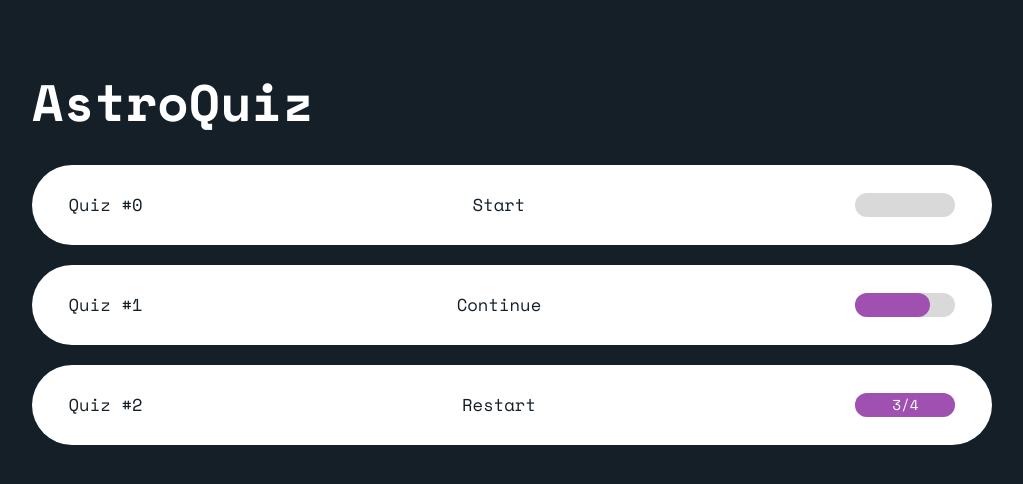
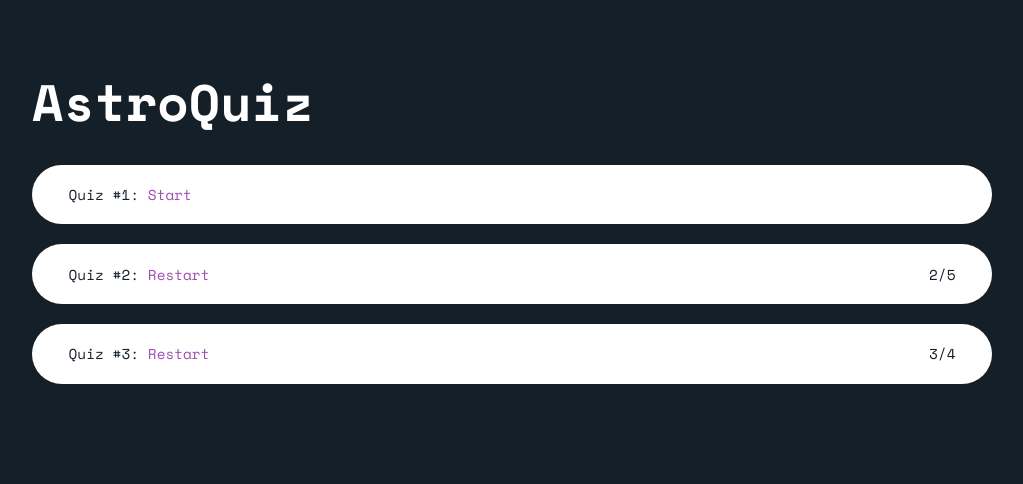
Before and after one commit to mayamolodec/astro-quiz-app, a React (Vite) app in the folder reactFirstProject/: page / in a window 1280 px wide. Shown: the top 484 px of the page, without its empty margins (128-1151 px from the left). Built offline with nearby package versions, Linux system fonts and the light colour scheme.

Commit message:
Fix quiz list page layout

```diff
--- a/reactFirstProject/src/App.jsx
+++ b/reactFirstProject/src/App.jsx
@@ -1,72 +1,53 @@
-import { useState } from 'react'
-import ProgressBar from './ProgressBar'
-import { quizes } from './data.js';
+let states = [
+  {
+    id:0,
+    name: "Quiz #1",
+    questions:5,
+    score:"",
 
-
-
-
-let states = [
-
-  // Imagine we have a state, where we keep the status of each quiz.
-  // For now it's just an array of objects
-
+  },
   {
-    quizId:0,
-    currentQuestionNumber:0,
-    score:0
-  },
-
-  {
-    quizId:1,
-    currentQuestionNumber:3,
+    id:1,
+    name: "Quiz #2",
+    questions:5,
     score:2
   },
   {
-    quizId:2,
-    currentQuestionNumber:4,
+    id:2,
+    name: "Quiz #3",
+    questions: 4,
     score:3
   }
 ]
 
+function QuizButton({name, status, score}){
+  return (
+    <button onClick = {(e)=>alert(e.target.value)} key = {name} value = {name}>
+      <div>{name}:  <span style = {{color:"#9F50B1"}}>{status}</span></div>
+      <div>{score}</div>
+    </button>
+  )
+}
 
-function ListQuizes({quizList}){
-  let score = "";
+function ListQuizes(){
+  console.log(states);
+  const listQuizes = states.map(state => {
+    let status = (state.score === "") ? "Start" : "Restart";
+    let score = (state.score === "") ? "" : state.score+"/"+state.questions;
 
-  function openQuiz(e){
-    //goToQuiz
+    return(
+      <QuizButton name = {state.name} status = {status}  score={score}/>
+    );
+  });
+
+  return <div className='listQuizesContainer'>{listQuizes}</div>
   }
 
-  function restart(state){
-    score = state.score;
-    return (<>Restart</>)
-  }
-
-  const listQuizes = quizList.map(quiz =>
-    <button onClick = {openQuiz} key = {quiz.id} value = {quiz.id}>
-      <p>Quiz #{quiz.id}</p>
-
-      <p>{
-      (states[quiz.id].currentQuestionNumber == quiz.quiz.length) ? restart(states[quiz.id]):
-      (states[quiz.id].currentQuestionNumber == 0) ? "Start": "Continue"
-      }
-      </p>
-
-      <ProgressBar totalScore = {score} curQuestionId={states[quiz.id].currentQuestionNumber} questionsLength={quiz.quiz.length}/>
-   </button>
-
-    );
-
-return(
-<div className='listQuizesContainer'>{listQuizes}</div>
-)
-}
-
 function App() {
-
   return (
     <>
     <h1>AstroQuiz</h1>
-    <ListQuizes quizList={quizes}/>
+    <ListQuizes/>
     </>
   )
 }
--- a/reactFirstProject/src/ProgressBar.css
+++ /dev/null
@@ -1,16 +0,0 @@
-.container{
-    background-color: #D9D9D9;
-    color:white;
-    width: 100px;
-    border-radius: 12px;
-    height:24px;
-}
-
-.progress-bar{
-    border-radius: 12px;
-    background-color: #9F50B1;
-    height:100%;
-    transition: width 0.5s ease-in-out;
-    text-align: center;
-    line-height: 24px;
-}
--- a/reactFirstProject/src/ProgressBar.jsx
+++ /dev/null
@@ -1,15 +0,0 @@
-import './ProgressBar.css'
-export default function ProgressBar({totalScore, curQuestionId, questionsLength}){
-
-
-    return(
-        <>
-        <div class="container">
-            <div className="progress-bar" style={{ width: `${(curQuestionId / questionsLength) * 100}%` }}>
-                {(totalScore!="") && <>{totalScore}/{questionsLength}</>}
-            </div>
-        </div>
-        </>
-    );
-
-}
--- a/reactFirstProject/src/data.js
+++ b/reactFirstProject/src/data.js
@@ -75,19 +75,3 @@ const quiz_2 =[
         index: 3
     }
 ]
-
-export const quizes = [
-    {
-        id: 0,
-        quiz:quiz_1
-    },
-    {
-        id: 1,
-        quiz:quiz_2
-    },
-    {
-        id: 2,
-        quiz:quiz_1
-    }
-
-]
--- a/reactFirstProject/src/index.css
+++ b/reactFirstProject/src/index.css
@@ -49,21 +49,16 @@ h1 {
   margin-right: 20px;
 }
 
-p{
-  font-size: 1.2em;
-  padding: 0;
-}
-
 button {
   max-width: 100%;
-  min-width: 335px;
+  min-width: 280px;
   display: flex;
   flex-direction: row;
   justify-content: space-between;
   align-items:center;
   border-radius: 50px;
   border: 2px solid transparent;
-  padding: 0.6em 2.4em;
+  padding: 1.2em 2.4em;
   font-size: 0.9em;
   font-weight: 500;
   font-family: inherit;
@@ -71,12 +66,12 @@ button {
   color:#151F28;
   cursor: pointer;
   transition: border-color 0.25s;
-  height: 10vh;
-  margin-right: 20px;
-  margin-left: 20px;
+  height: auto;
+  min-height:fit-content;
+  margin: 0 20px;
 }
 button:hover {
-  border-color: #9F50B1;;
+  border-color: #9F50B1;
 }
 button:focus,
 button:focus-visible {
```
